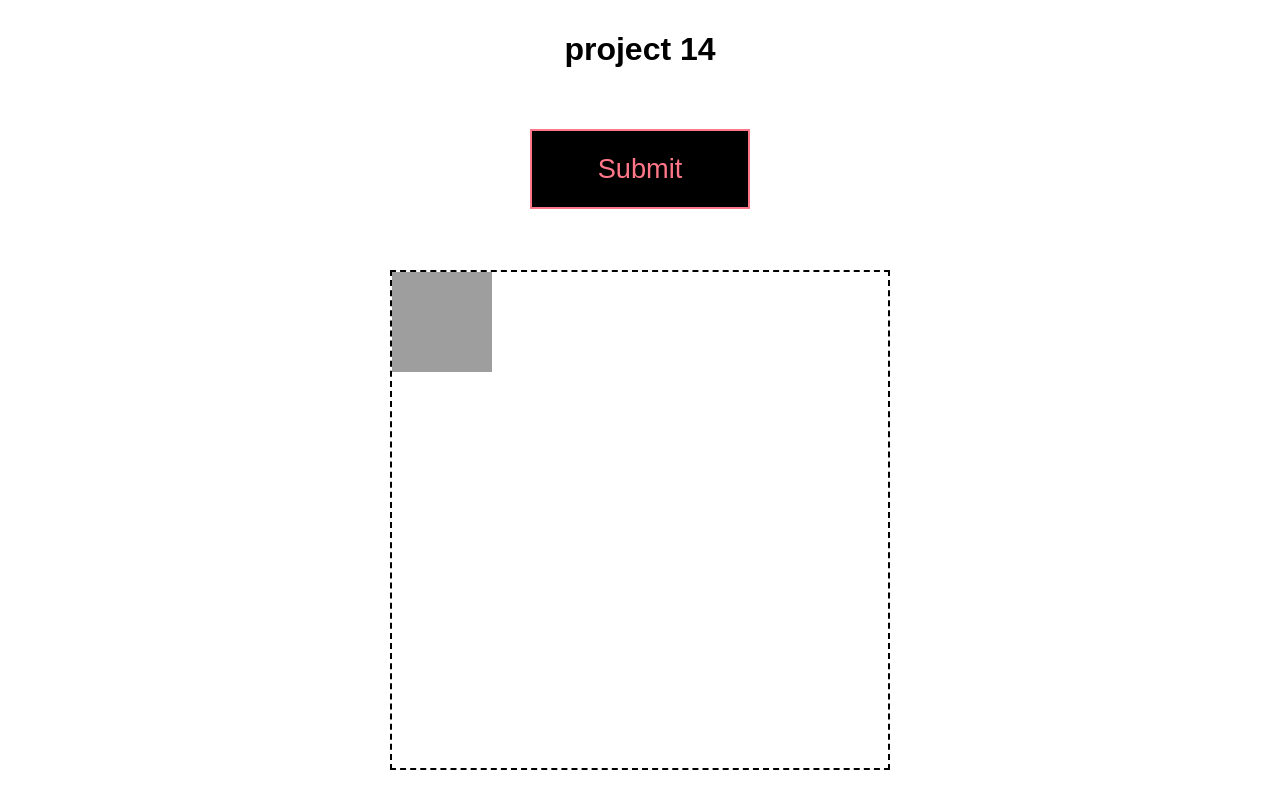
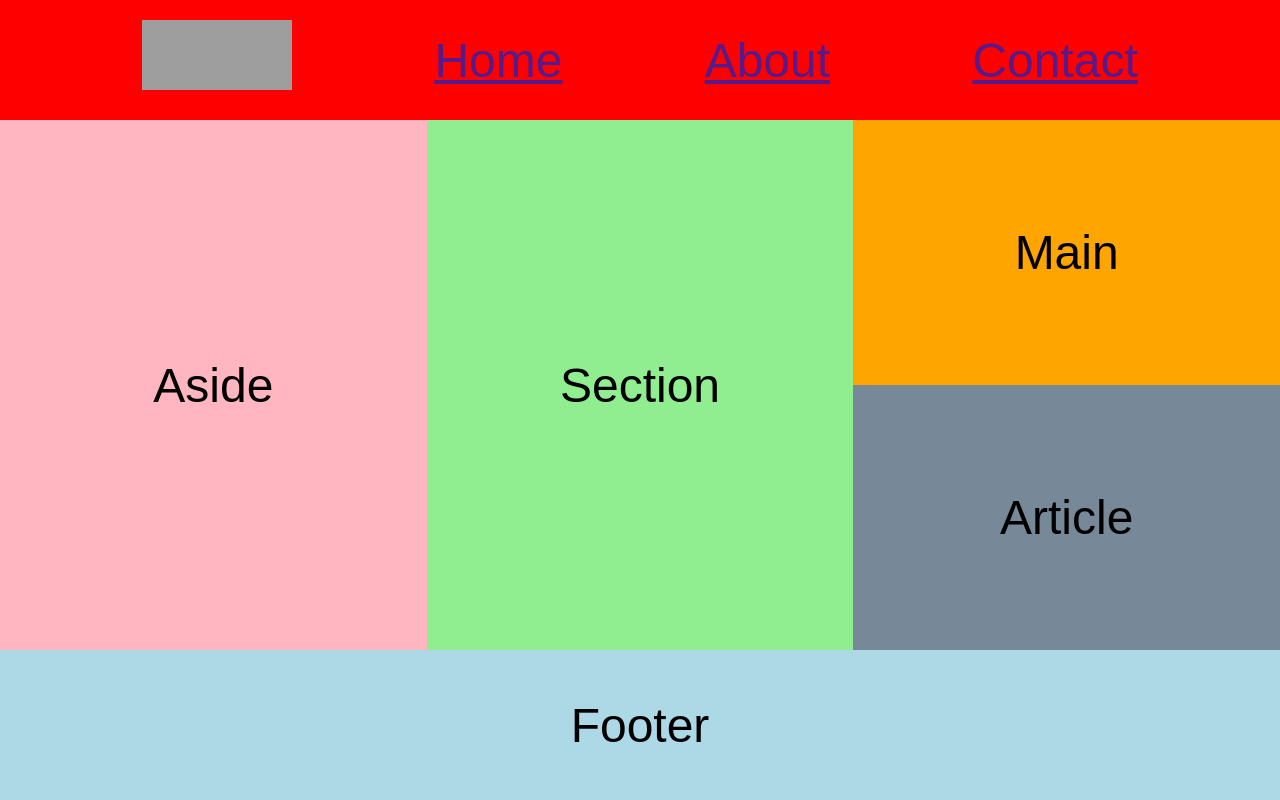
Before and after one commit to biigii/may2024project14, a plain HTML site: page index.html in a window 1280 px wide. Drawn offline with Linux system fonts and the light colour scheme; grey boxes are pictures that could not be loaded.

Commit message:
grid template ateas

```diff
--- a/index.html
+++ b/index.html
@@ -8,13 +8,18 @@
     <script src="./scripts.js"></script>
   </head>
   <body>
-    <h1>project 14</h1>
-
-    <button>submit</button>
-
-    <figure>
-        <img src="https://picsum.photos/id/1037/100" alt="photo">
-    </figure>
-
+    <header>
+      <figure>
+        <img src="https://picsum.photos/id/10/150/70" alt="" />
+      </figure>
+      <a href="">home</a>
+      <a href="">about</a>
+      <a href="">contact</a>
+    </header>
+    <section>section</section>
+    <main>main</main>
+    <article>article</article>
+    <aside>aside</aside>
+    <footer>footer</footer>
   </body>
 </html>
--- a/styles.scss
+++ b/styles.scss
@@ -9,89 +9,107 @@ body {
   font-family: sans-serif;
 }
 
+header,
+footer,
+aside,
+main,
+section,
+article {
+  font-size: 3em;
+  text-transform: capitalize;
+  display: flex;
+  justify-content: center;
+  align-items: center;
+}
+
+// Grid Area
+header {
+  background-color: red;
+  grid-area: header;
+}
+
+footer {
+  background-color: lightblue;
+  grid-area: footer;
+}
+
+aside {
+  background-color: lightpink;
+  grid-area: aside;
+}
+
+main {
+  background-color: orange;
+  grid-area: main;
+}
+
+section {
+  background-color: lightgreen;
+  grid-area: section;
+}
+
+article {
+  background-color: lightslategrey;
+  grid-area: article;
+}
+
+// body {
+//     display: grid;
+//     grid-template-columns: 1fr 1fr 1fr 1fr;
+//     grid-template-rows: 130px 1fr 200px;
+//     grid-template-areas:
+//         "header footer aside aside"
+//         "header footer main article"
+//         "header section main article"
+//     ;
+// }
+
+header {
+    display: flex;
+    justify-content: space-evenly;
+}
+
 body {
   display: grid;
-  place-items: center;
-}
+  @media (min-width: 1700px) {
+    grid-template-columns: 1fr 1fr 1fr 1fr;
+    grid-template-rows: 130px 1fr 200px;
+    grid-template-areas:
+      "header header header header"
+      "aside section main article"
+      "footer footer footer footer";
+  }
 
-figure {
-  width: 500px;
-  height: 500px;
-  border: 2px dashed;
-}
+  @media (min-width: 1200px) and (max-width: 1700px) {
+    grid-template-columns: 1fr 1fr 1fr;
+    grid-template-rows: 120px 1fr 1fr 150px;
+    grid-template-areas:
+      "header header header"
+      "aside section main"
+      "aside section article"
+      "footer footer footer";
+  }
 
-h1 {
-  transition: color 0.5s;
-  &:hover {
-    color: #f11;
+  @media (max-width: 1200px) and (min-width: 700px) {
+    grid-template-columns: 1fr 1fr;
+    grid-template-rows: 100px 1fr 1fr 1fr 120px;
+    grid-template-areas:
+      "header header"
+      "aside main"
+      "section article"
+      "section article"
+      "footer footer";
+  }
+
+  @media (max-width: 700px) {
+    grid-template-columns: 1fr;
+    grid-template-rows: repeat(6, 1fr);
+    grid-template-areas:
+      "header"
+      "aside"
+      "section"
+      "article"
+      "main"
+      "footer";
   }
 }
-
-button {
-    cursor: pointer;
-    width: 220px;
-    height: 80px;
-    font-size: 1.7em;
-    text-transform: capitalize;
-    border: 2px solid;
-    background-color: #000;
-    color: #f78;
-    animation-name: hovered;
-    animation-duration: 100ms;
-    // animation-timing-function: ease-in-out;
-    animation-timing-function: linear;
-    animation-iteration-count: infinite;
-    animation-fill-mode: forwards;
-    animation-play-state: paused;
-
-    &:hover {
-        animation-play-state: running;
-    }
-
-    @keyframes hovered {
-        to {
-            scale: 1.05
-            // rotate: 360deg;
-        }
-    }
-}
-
-
-
-
-
-img:hover {
-  //   scale: 1.01;
-//   animation-play-state: running;
-}
-
-img {
-  //    rotate: 45deg;
-  //   transform: rotate(180deg);
-  //   scale: 2;
-  //   transform: scale(2);
-  //   transition: scale 500ms;
-  //   transition-property: scale;
-  //   transition-duration: 400ms;
-  //   translate: 100px 100px;
-  //    transform: translate(200px, 200px);
-  //    transform: skew(15deg, 10deg);
-
-//   animation-name: my-animation;
-//   animation-duration: 3s;
-//   animation-timing-function: ease-in-out;
-//   animation-iteration-count: 3;
-//   animation-direction: alternate;
-//   animation-fill-mode: forwards;
-//   animation-play-state: paused;
-
-
-}
-
-// @keyframes my-animation {
-//   to {
-//     scale: 5;
-//     rotate: 180deg;
-//     border-radius: 50%;
-//   }
-// }
```
Also changed, not shown: styles.css, 2 other files.
